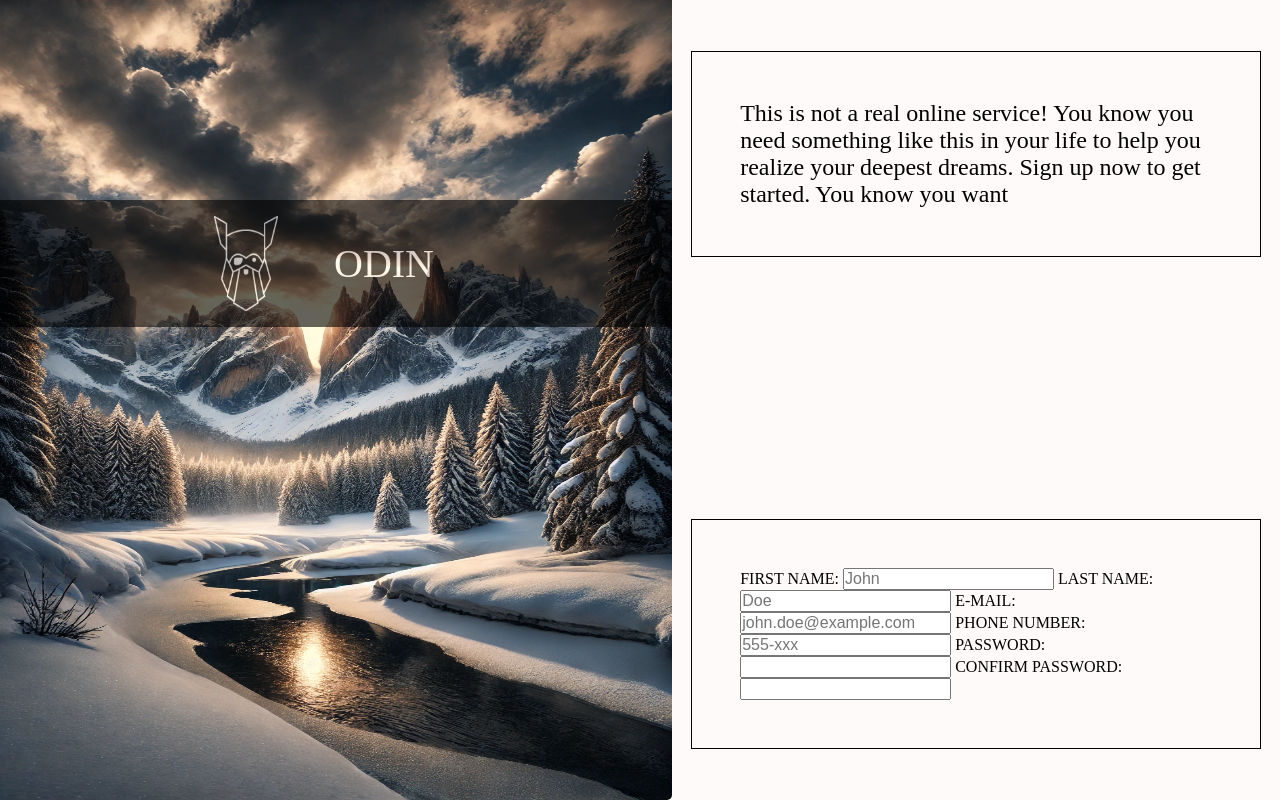
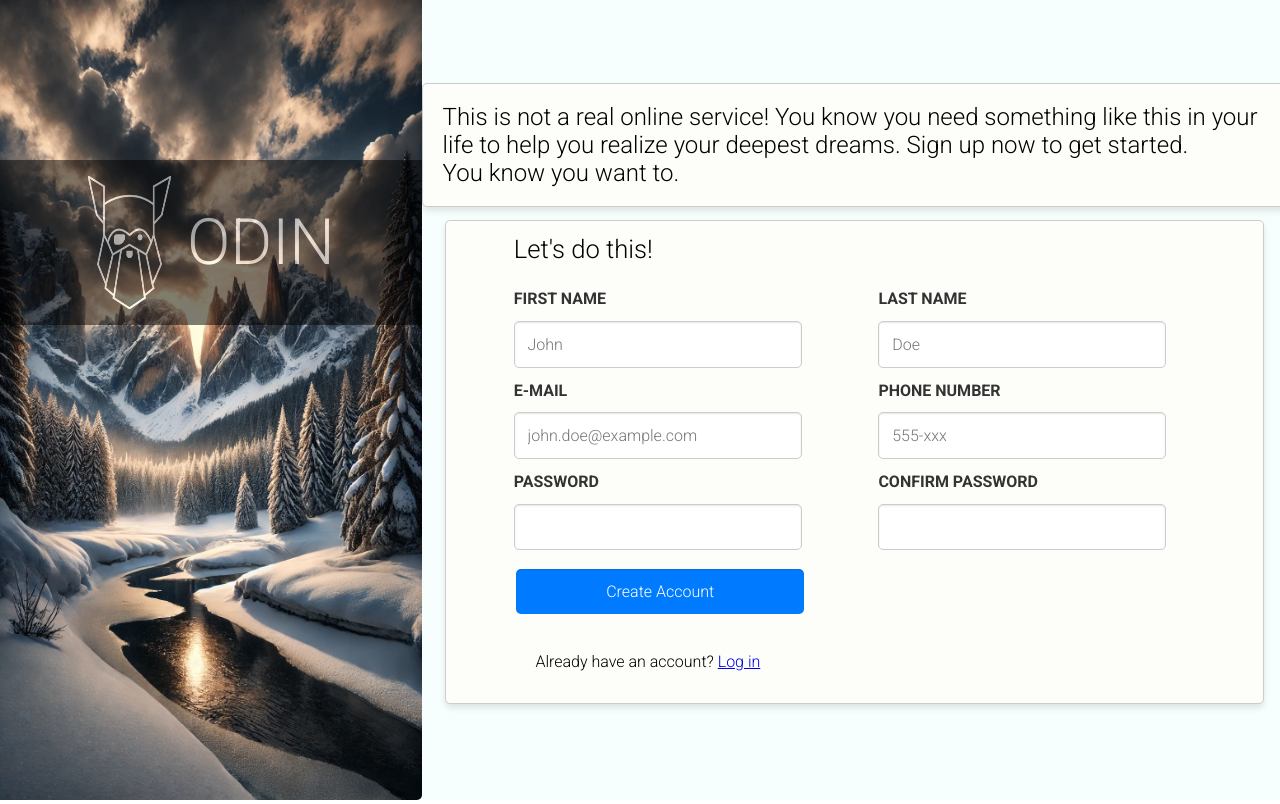
Before and after one commit to eseferr/odin-form, a plain HTML site: page index.html in a window 1280 px wide. Drawn offline with Linux system fonts and the light colour scheme.

Commit message:
Create Form

```diff
--- a/index.html
+++ b/index.html
@@ -5,6 +5,12 @@
     <meta name="viewport" content="width=device-width, initial-scale=1.0" />
     <title>ODIN FORM</title>
     <link rel="stylesheet" href="style.css" />
+    <link rel="preconnect" href="https://fonts.googleapis.com" />
+    <link rel="preconnect" href="https://fonts.gstatic.com" crossorigin />
+    <link
+      href="https://fonts.googleapis.com/css2?family=MedievalSharp&family=Roboto:ital,wght@0,100;0,300;0,400;0,500;0,700;0,900;1,100;1,300;1,400;1,500;1,700;1,900&display=swap"
+      rel="stylesheet"
+    />
   </head>
   <body>
     <div class="viewport">
@@ -28,12 +34,16 @@
           <p class="description-text">
             This is not a real online service! You know you need something like
             this in your life to help you realize your deepest dreams. Sign up
-            now to get started. You know you want
+            now to get started.
           </p>
+          <p class="description-text">You know you want to.</p>
         </div>
         <div class="lower-side">
           <form action="/submit" method="post">
-            <label for="FirstName">FIRST NAME:</label>
+            <div class="columns">
+              <fieldset class="column-1">
+                <legend>Let's do this!</legend>
+                <label for="FirstName">FIRST NAME</label>
                 <input
                   type="text"
                   id="FirstName"
@@ -41,8 +51,27 @@
                   placeholder="John"
                   required
                 />
-
-            <label for="LastName">LAST NAME:</label>
+                <label for="email">E-MAIL</label>
+                <input
+                  type="email"
+                  id="email"
+                  name="email"
+                  placeholder="john.doe@example.com"
+                  required
+                />
+                <label for="password">PASSWORD</label>
+                <input
+                  type="password"
+                  id="password"
+                  name="password"
+                  required
+                  pattern=".{8,}"
+                  title="Password must be at least 8 characters long"
+                />
+              </fieldset>
+              <fieldset class="column-2">
+                <legend class="hidden">Let's Do this!</legend>
+                <label for="LastName">LAST NAME</label>
                 <input
                   type="text"
                   id="LastName"
@@ -50,17 +79,7 @@
                   placeholder="Doe"
                   required
                 />
-
-            <label for="email">E-MAIL:</label>
-            <input
-              type="email"
-              id="email"
-              name="email"
-              placeholder="john.doe@example.com"
-              required
-            />
-
-            <label for="phone">PHONE NUMBER:</label>
+                <label for="phone">PHONE NUMBER</label>
                 <input
                   type="tel"
                   id="phone"
@@ -68,17 +87,23 @@
                   placeholder="555-xxx"
                   required
                 />
-
-            <label for="password">PASSWORD:</label>
-            <input type="password" id="password" name="password" required />
-
-            <label for="confirmPassword">CONFIRM PASSWORD:</label>
+                <label class="password" for="confirmPassword"
+                  >CONFIRM PASSWORD</label
+                >
                 <input
                   type="password"
                   id="confirmPassword"
                   name="confirmPassword"
                   required
+                  pattern=".{8,}"
+                  title="Password must be at least 8 characters long"
                 />
+              </fieldset>
+            </div>
+            <button type="submit">Create Account</button>
+            <p class="log-in">
+              Already have an account? <a href="#"> Log in</a>
+            </p>
           </form>
         </div>
       </div>
--- a/style.css
+++ b/style.css
@@ -3,57 +3,145 @@
   padding: 0;
   box-sizing: border-box;
   font-size: 16px;
+  font-family: "roboto", sans-serif;
+  font-weight: 300;
 }
 .viewport {
   display: flex;
 }
 .left-picture {
   position: relative;
-  width: 42rem;
+  width: 33vw;
   height: 100vh;
   border-bottom-right-radius: 5px;
 }
 .logo-background {
   position: absolute;
-  width: 42rem;
-  top: 25%;
+  width: 33vw;
+  top: 20%;
   display: flex;
   justify-content: center;
   background-color: black;
-  opacity: 0.6;
+  opacity: 0.5;
 }
 .odin-logo {
-  margin: 1rem;
-  width: 4rem;
+  margin: 1rem 0.5rem;
+  width: 5.2rem;
   height: auto;
   opacity: 1;
 }
 .odin-text {
-  margin: 2.5rem;
+  margin: 2.8rem 0.5rem;
   color: #fff;
-  font-size: 2.5rem;
+  font-size: 4rem;
 }
 /* RIGHT SECTION */
 .right-side {
   width: 100%;
   height: 100vh;
-  background-color: #fffafa;
+  background-color: #f7fefe;
   display: flex;
   flex-direction: column;
-  justify-content: space-between;
+  align-items: center;
+  justify-content: center;
 }
 .upper-side {
-  padding: 3rem;
-  margin: 3.2rem 1.2rem 3.2rem 1.2rem;
-
-  border: 1px solid;
+  border: 1px solid #ccc;
+  width: 54rem;
+  height: auto;
+  padding: 1.2rem;
+  border-radius: 5px;
+  background-color: #fdfdf9;
+  box-shadow: 0 4px 6px rgba(0, 0, 0, 0.1);
   text-align: start;
+  display: flex;
+  flex-direction: column;
 }
 .description-text {
   font-size: 1.5rem;
 }
+
+/* FORM STYLING*/
+.lower-side {
+  width: 66vw;
+  display: flex;
+  justify-content: center;
+  padding: 0.8rem;
+}
+fieldset {
+  width: 40%;
+  border: none;
+}
+.columns {
+  display: flex;
+  justify-content: center;
+  gap: 3rem;
+}
 form {
-  border: 1px solid;
-  padding: 3rem;
-  margin: 3.2rem 1.2rem;
+  gap: 2rem;
+  border: 1px solid #ccc;
+  width: 54rem;
+  padding: 0.8rem;
+  border-radius: 5px;
+  background-color: #fdfdf9;
+  box-shadow: 0 4px 6px rgba(0, 0, 0, 0.1);
 }
+legend {
+  font-size: 1.6rem;
+  margin: 0.8rem 0;
+}
+form label {
+  display: block;
+  margin: 0.8rem 0;
+  font-weight: bold;
+  color: #333;
+}
+
+form input,
+form button {
+  display: block;
+  width: 100%;
+  max-width: 18rem;
+  padding: 0.8rem;
+  font-size: 1rem;
+  border: 1px solid #ccc;
+  border-radius: 5px;
+  background-color: #fff;
+  box-shadow: inset 0 1px 2px rgba(0, 0, 0, 0.1);
+  transition: border-color 0.2s, box-shadow 0.2s;
+}
+
+form input:focus {
+  border-color: #007bff;
+  outline: none;
+  box-shadow: 0 0 0 3px rgba(0, 123, 255, 0.25);
+}
+
+form button {
+  background-color: #007bff;
+  display: inline;
+  color: white;
+  border: none;
+  cursor: pointer;
+  transition: background-color 0.2s, transform 0.2s;
+  width: 36rem;
+  margin: 1.2rem 3.6rem;
+}
+.log-in {
+  margin: 1.2rem 4.8rem;
+}
+
+form button:hover {
+  background-color: #0056b3;
+}
+form input:invalid:not(:placeholder-shown):not(:empty) {
+  border-color: #d70040;
+}
+
+form button:active {
+  transform: scale(0.95);
+}
+
+.hidden {
+  visibility: hidden;
+}
```
Lines whose indentation alone changed are shown as unchanged.
